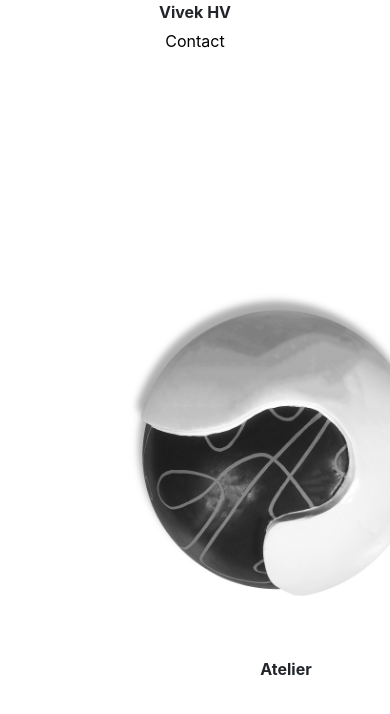
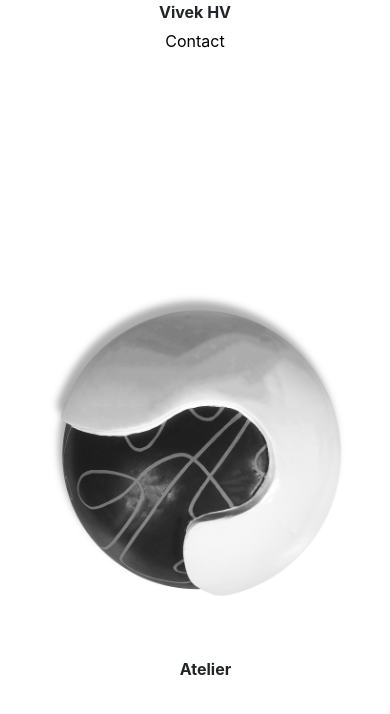
Before and after one commit to hvvivek/Portfolio, a plain HTML site: page index.html in a window 390 px wide. Drawn offline with nearby package versions, Linux system fonts and the light colour scheme.

Commit message:
Initial Responsive Code

```diff
--- a/css/style.css
+++ b/css/style.css
@@ -269,4 +269,13 @@
     {
         padding-right: 200px;
     }
+
+    .card
+    {
+        min-width: 90vw;
+        /* min-height: 650px; */
+        margin-left: 5vw;
+        border: 1px solid transparent;
+        display: inline-block;
+    }
 }
```
